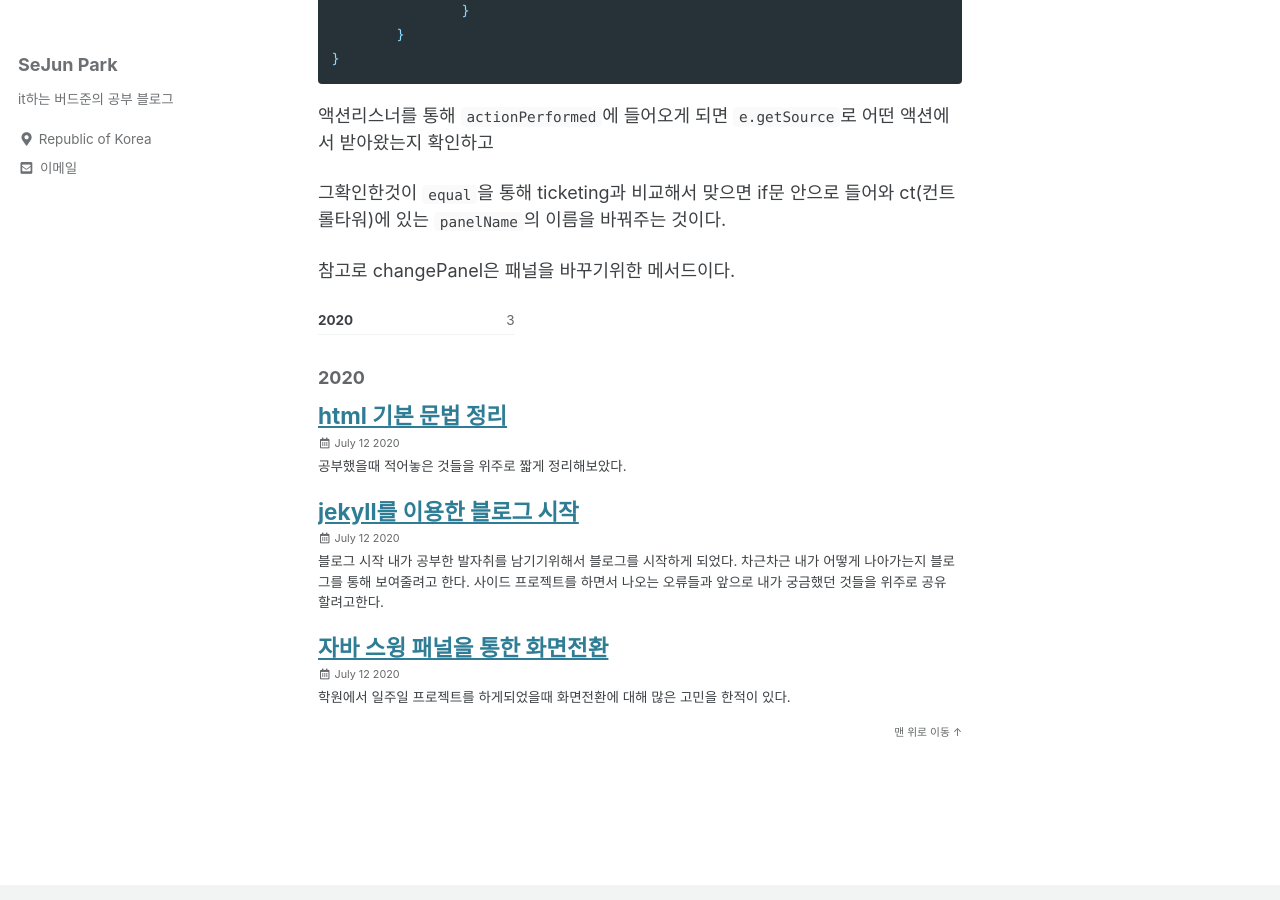
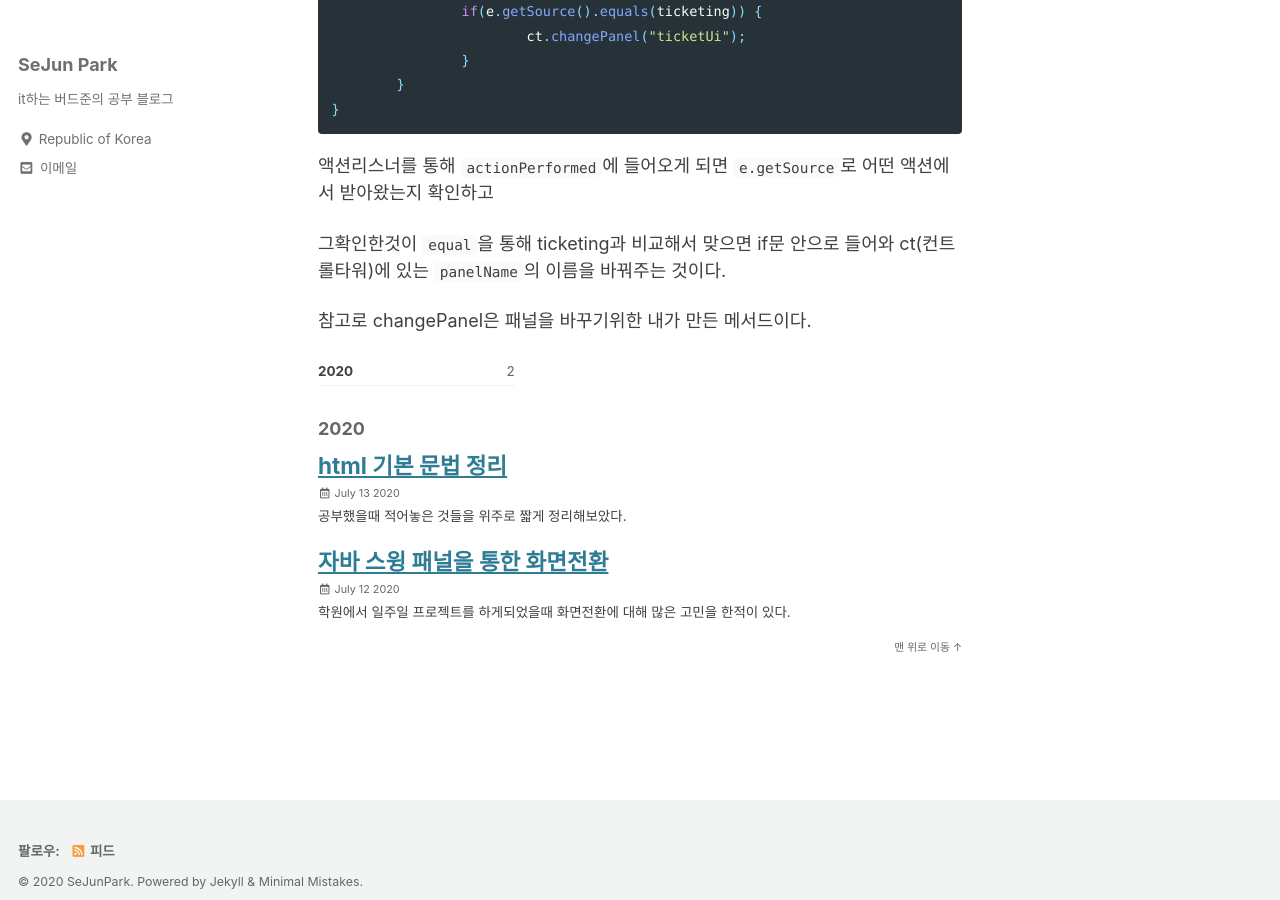
Before and after one commit to pkt369/temp_pkt369.github.io, a Jekyll site: the page built from _posts/2020-07-12-JavaPanelChange.md, in a window 1280 px wide and 900 px high, scrolled down 2482 px. Built offline with Jekyll 4.4.1, drawn with Linux system fonts in a browser that asks for light colours; cached includes are drawn as plain includes; comment, search, counter and statistics services are not loaded; some of the changed text lies outside the part shown.

Commit message:
addDelete

```diff
--- a/_posts/2020-07-12-JavaPanelChange.md
+++ b/_posts/2020-07-12-JavaPanelChange.md
@@ -117,4 +119,4 @@ class FirstUI extends JPanel implements ActionListener{
 
 그확인한것이 `equal`을 통해 ticketing과 비교해서 맞으면 if문 안으로 들어와 ct(컨트롤타워)에 있는 `panelName`의 이름을 바꿔주는 것이다.
 
-참고로 changePanel은 패널을 바꾸기위한 메서드이다.
+참고로 changePanel은 패널을 바꾸기위한 내가 만든 메서드이다.
--- a/_posts/2020-07-12-firstpost.md
+++ /dev/null
@@ -1,16 +0,0 @@
----
-
-layout : posts
-
-title : "jekyll를 이용한 블로그 시작"
-
-date : 2020-07-12
-
-categoris : Blog
-
----
-
-<h1> 블로그 시작 </h1>
-내가 공부한 발자취를 남기기위해서 블로그를 시작하게 되었다.
-차근차근 내가 어떻게 나아가는지 블로그를 통해 보여줄려고 한다.
-사이드 프로젝트를 하면서 나오는 오류들과 앞으로 내가 궁금했던 것들을 위주로 공유 할려고한다.
--- a/_posts/2020-07-13-htmlBasic.md
+++ b/_posts/2020-07-13-htmlBasic.md
@@ -4,7 +4,7 @@ layout : posts
 
 title : "html 기본 문법 정리"
 
-date : 2020-07-12
+date : 2020-07-13
 
 categoris : Blog
 
```
Also changed, not shown: other parts of _posts/2020-07-12-JavaPanelChange.md (+2 -0 lines).
